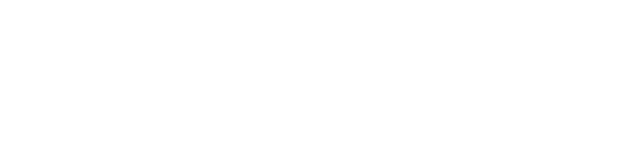
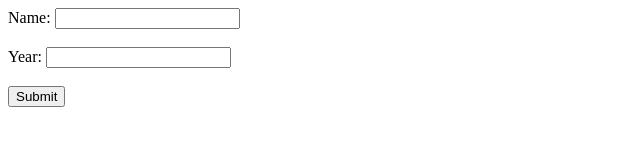
Before and after one commit to acciojob/sharable-urls-Ashish-Jewargikar, a website: page main.html in a window 1280 px wide. Shown: the whole page, without its empty margins (0-640 px from the left). Drawn offline with Linux system fonts and the light colour scheme.

Commit message:
created a submission

```diff
--- a/main.html
+++ b/main.html
@@ -1,6 +1,13 @@
 <!DOCTYPE html>
 <html>
   <body>
+	  <form id="myForm">
+    <label for="name">Name:</label>
+    <input type="text" id="name" name="name"><br><br>
+    <label for="year">Year:</label>
+    <input type="number" id="year" name="year"><br><br>
+    <button type="submit" id="button">Submit</button>
+  </form>
     <script type="text/javascript" src="./script.js">
 </script>
   </body>
--- a/script.js
+++ b/script.js
@@ -1 +1,12 @@
 // your code here
+const form = document.getElementById('myForm');
+    const button = document.getElementById('button');
+    const url = document.getElementById('url');
+
+    form.addEventListener('submit', function(event) {
+      event.preventDefault();
+      const nameValue = document.getElementById('name').value;
+      const yearValue = document.getElementById('year').value;
+      const queryString = `?name=${nameValue}&year=${yearValue}`;
+      url.textContent = `https://localhost:8080/${queryString}`;
+    });
```
